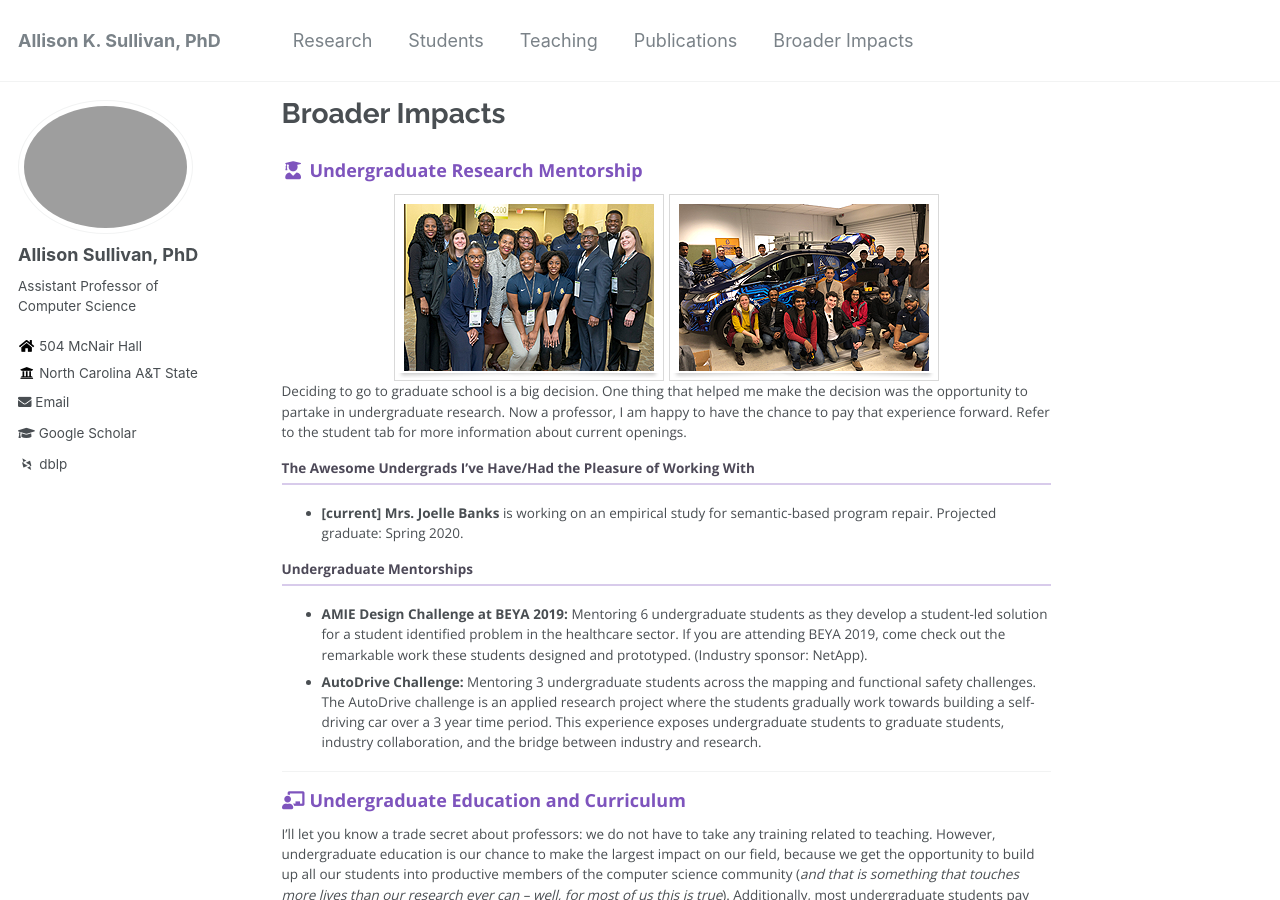
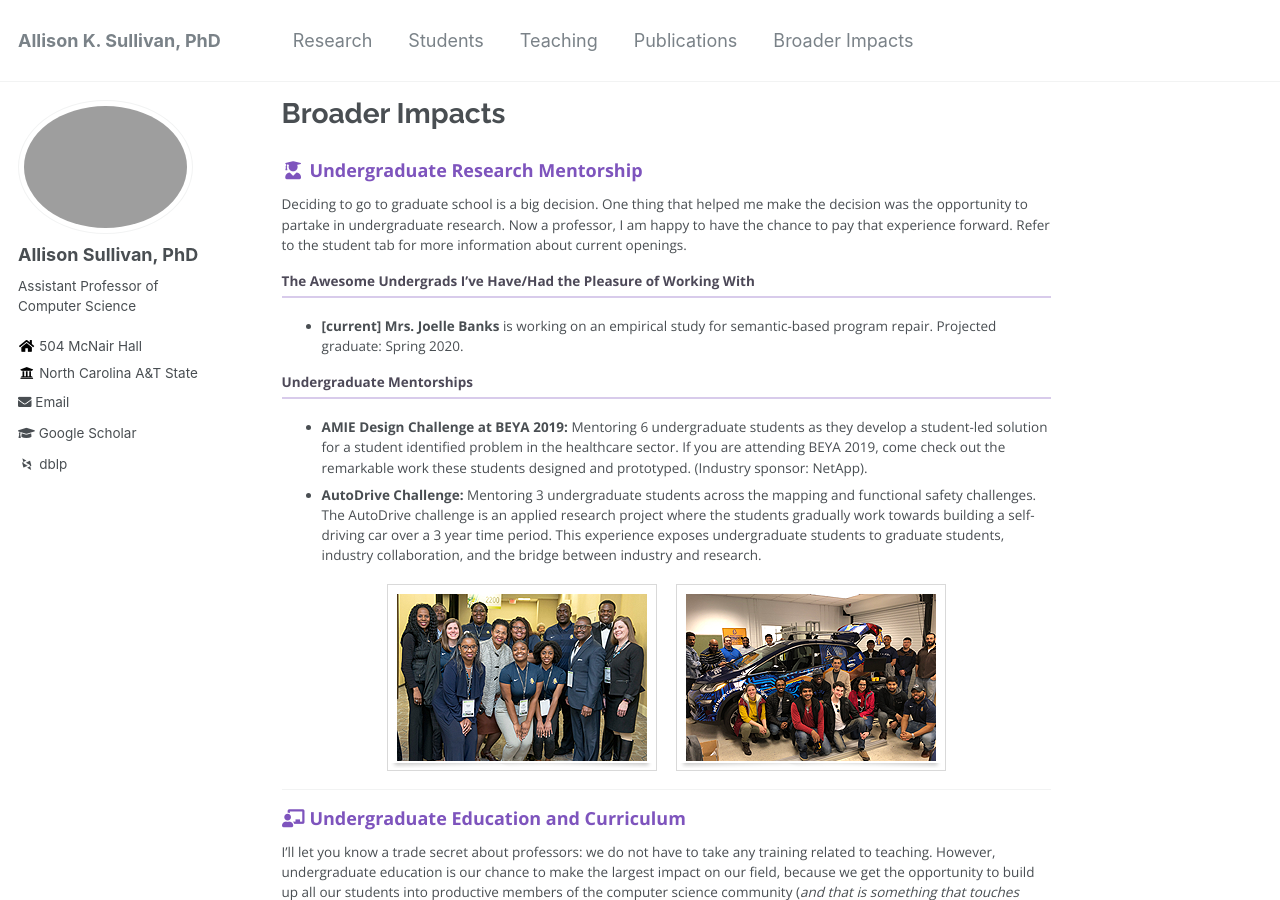
Before and after one commit to Allisonius/allisonius.github.io, a Jekyll site: the page built from _pages/broaderimpacts.md, in a window 1280 px wide and 900 px high. Built offline with Jekyll 4.4.1, drawn with Linux system fonts in a browser that asks for light colours; some web fonts are replaced.

Commit message:
Update broaderimpacts.md

```diff
--- a/_pages/broaderimpacts.md
+++ b/_pages/broaderimpacts.md
@@ -6,7 +6,6 @@ author_profile: true
 
 ### <i class="fa fa-fw fa-user-graduate" aria-hidden="true"></i> Undergraduate Research Mentorship
 
-<center><img src="../images/amie.png" alt="AMIE Design Challenge"> <img src="../images/auto1.png" alt="SAE-GM Autodrive Challenge"></center>
 
 Deciding to go to graduate school is a big decision. One thing that helped me make the decision was the opportunity to partake in undergraduate research. Now a professor, I am happy to have the chance to pay that experience forward. Refer to the student tab for more information about current openings.
 
@@ -18,6 +17,7 @@ Deciding to go to graduate school is a big decision. One thing that helped me ma
 * **AMIE Design Challenge at BEYA 2019:** Mentoring 6 undergraduate students as they develop a student-led solution for a student identified problem in the healthcare sector. If you are attending BEYA 2019, come check out the remarkable work these students designed and prototyped. (Industry sponsor: NetApp).
 * **AutoDrive Challenge:** Mentoring 3 undergraduate students across the mapping and functional safety challenges. The AutoDrive challenge is an applied research project where the students gradually work towards building a self-driving car over a 3 year time period. This experience exposes undergraduate students to graduate students, industry collaboration, and the bridge between industry and research.
 
+<center><img src="../images/amie.png" alt="AMIE Design Challenge"> &nbsp;&nbsp; <img src="../images/auto1.png" alt="SAE-GM Autodrive Challenge"></center>
 
 ---
 
```
